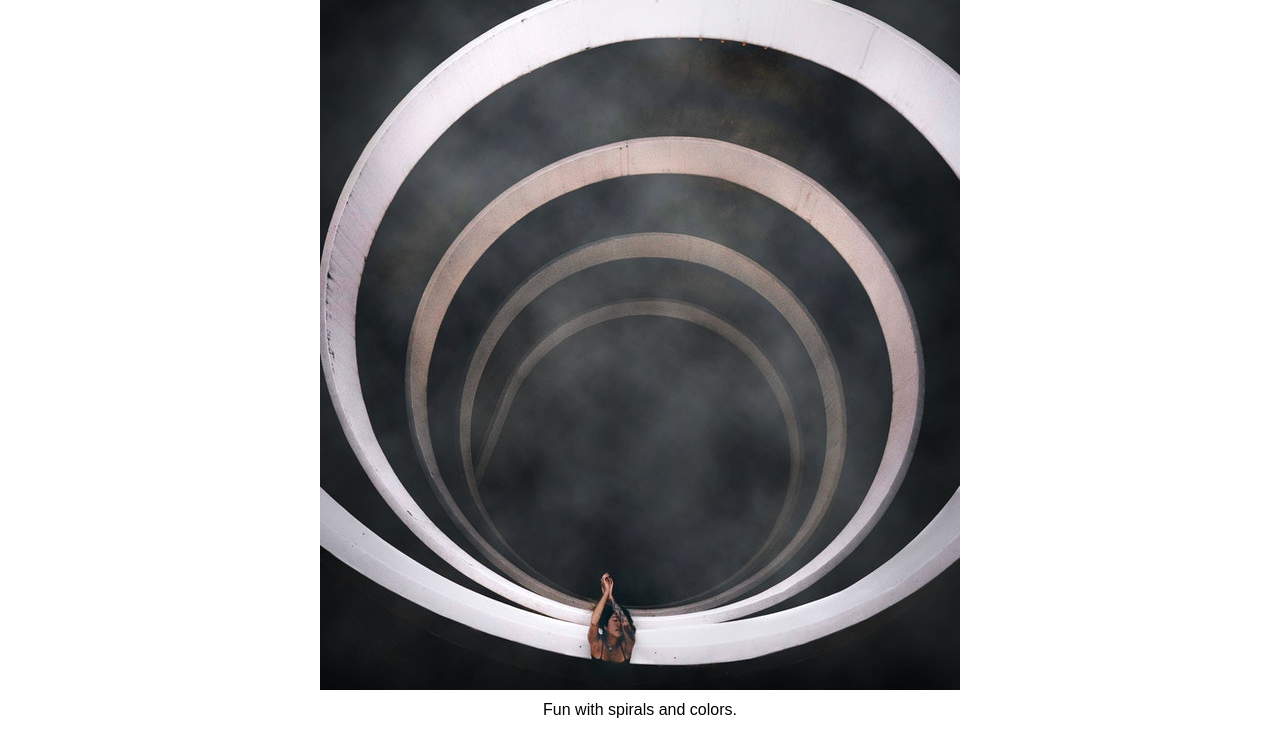
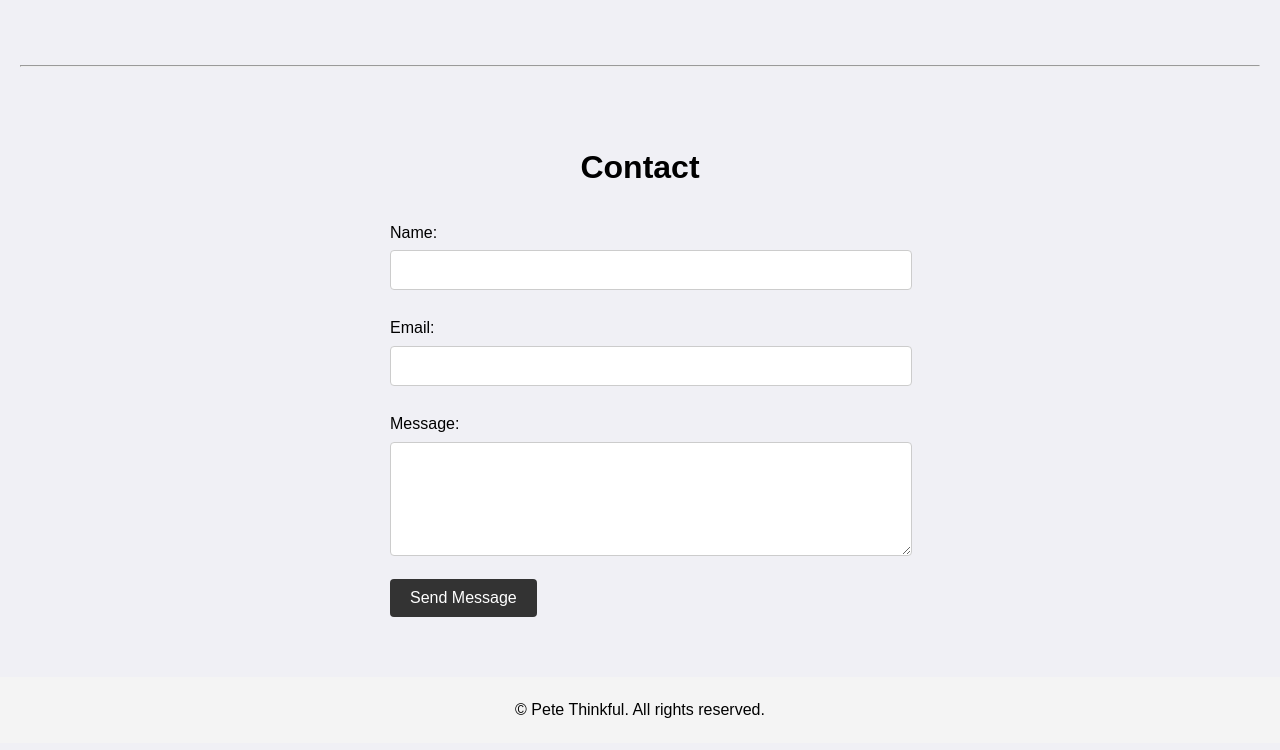
Before and after one commit to chriscallejas12/pete-thinking-portfolio1, a plain HTML site: page index.html in a window 1280 px wide. Shown: the part 1958-2708 px from the top of the page. Drawn offline with nearby package versions, Linux system fonts and the light colour scheme.

Commit message:
Add files via upload
updated

```diff
--- a/index.html
+++ b/index.html
@@ -14,6 +14,7 @@
       text-align: center;
       margin: 0;
       padding: 0;
+      background-color: #f0f0f5; /* Updated background to match mockup */
     }
 
     header,
@@ -72,6 +73,13 @@
       margin: auto;
     }
 
+    #portfolio img {
+      width: 200px; /* Reduced image size */
+      height: auto;
+      display: block;
+      margin: 10px auto;
+    }
+
     .activities {
       list-style-type: disc;
       padding-left: 20px;
@@ -86,6 +94,39 @@
 
     #contact h2 {
       font-size: 2rem;
+    }
+
+    #contact form {
+      max-width: 500px;
+      margin: 0 auto;
+      text-align: left;
+    }
+
+    #contact label {
+      display: block;
+      margin: 10px 0 5px;
+    }
+
+    #contact input,
+    #contact textarea {
+      width: 100%;
+      padding: 10px;
+      margin-bottom: 15px;
+      border: 1px solid #ccc;
+      border-radius: 4px;
+    }
+
+    #contact button {
+      background-color: #333;
+      color: #fff;
+      border: none;
+      padding: 10px 20px;
+      border-radius: 4px;
+      cursor: pointer;
+    }
+
+    #contact button:hover {
+      background-color: #555;
     }
   </style>
 </head>
@@ -140,9 +181,18 @@
 
     <section id="contact">
       <h2>Contact</h2>
-      <p>I'd love to hear from you! Feel free to reach out.</p>
-      <p>Email: pete.thinkful@example.com (Not a real email)</p>
-      <p>Phone: 123-456-7890 (Not a real number)</p>
+      <form>
+        <label for="name">Name:</label>
+        <input type="text" id="name" name="name" required />
+
+        <label for="email">Email:</label>
+        <input type="email" id="email" name="email" required />
+
+        <label for="message">Message:</label>
+        <textarea id="message" name="message" rows="5" required></textarea>
+
+        <button type="submit">Send Message</button>
+      </form>
     </section>
   </main>
 
```
